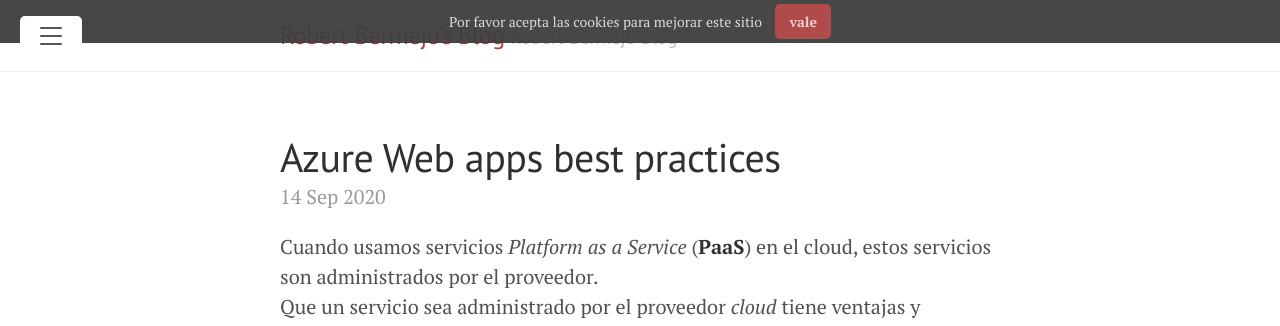
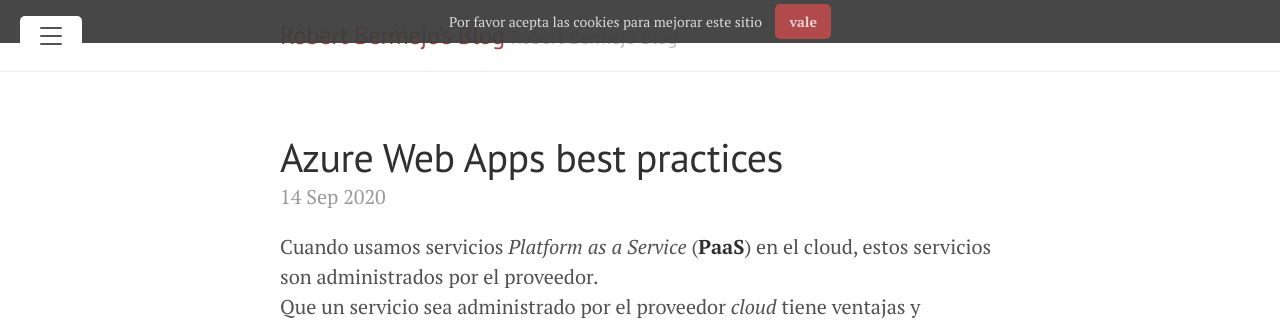
Before and after one commit to bermejoblasco/bermejoblasco.github.io, a Jekyll site: the page built from _posts/2020-09-14-webapps_best_practices.md, in a window 1280 px wide and 900 px high. Shown: the top 326 px of the window. Built offline with Jekyll 4.4.1, drawn with Linux system fonts in a browser that asks for light colours; nearby versions of some CDN libraries; comment, search, counter and statistics services are not loaded.

Commit message:
the same before

```diff
--- a/_posts/2020-09-14-webapps_best_practices.md
+++ b/_posts/2020-09-14-webapps_best_practices.md
@@ -1,5 +1,5 @@
 ---
-title: Azure Web apps best practices
+title: Azure Web Apps best practices
 post_date: 2020-09-14 00:00:00
 author: rbermejo
 layout: post
```
